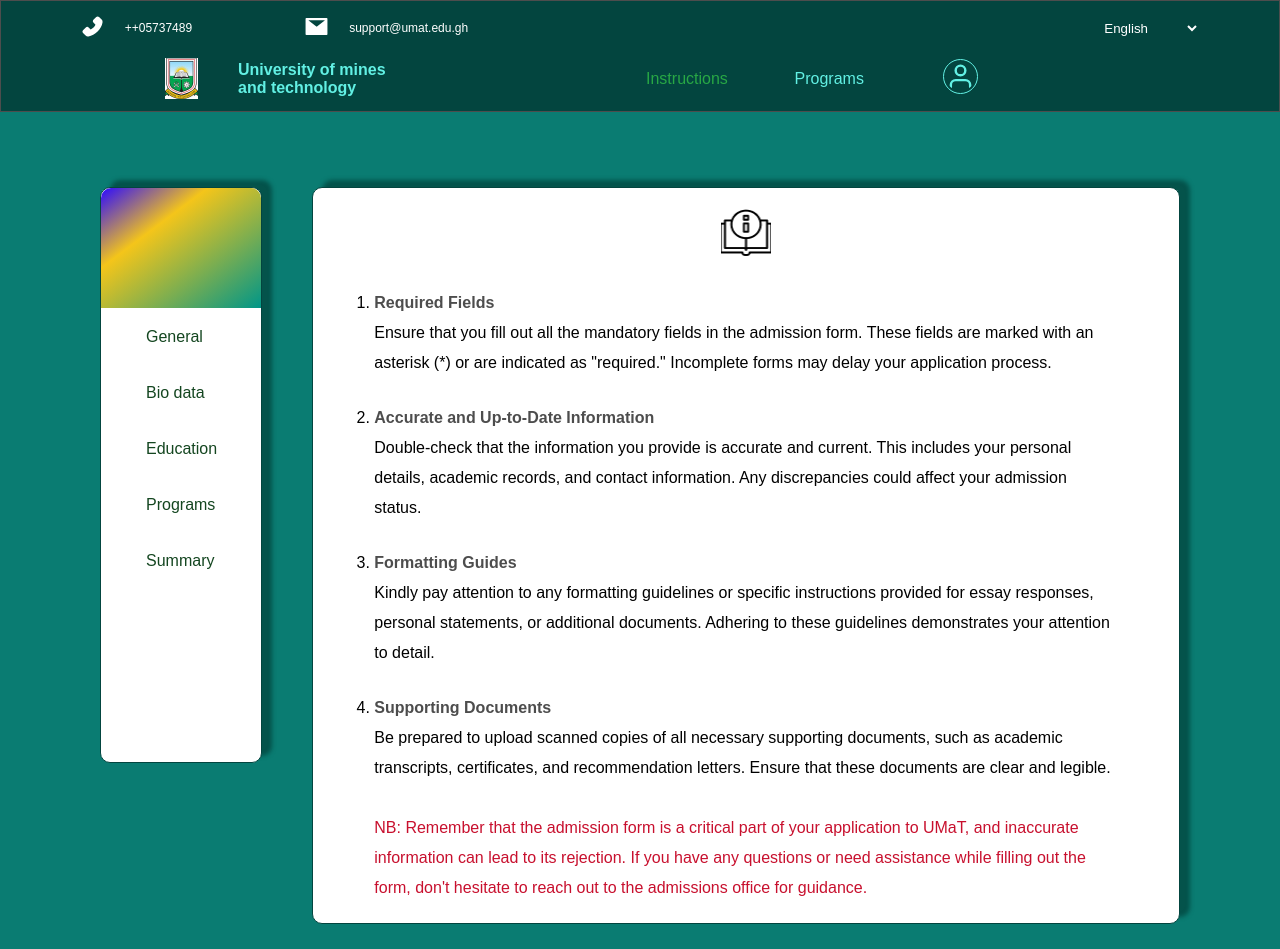
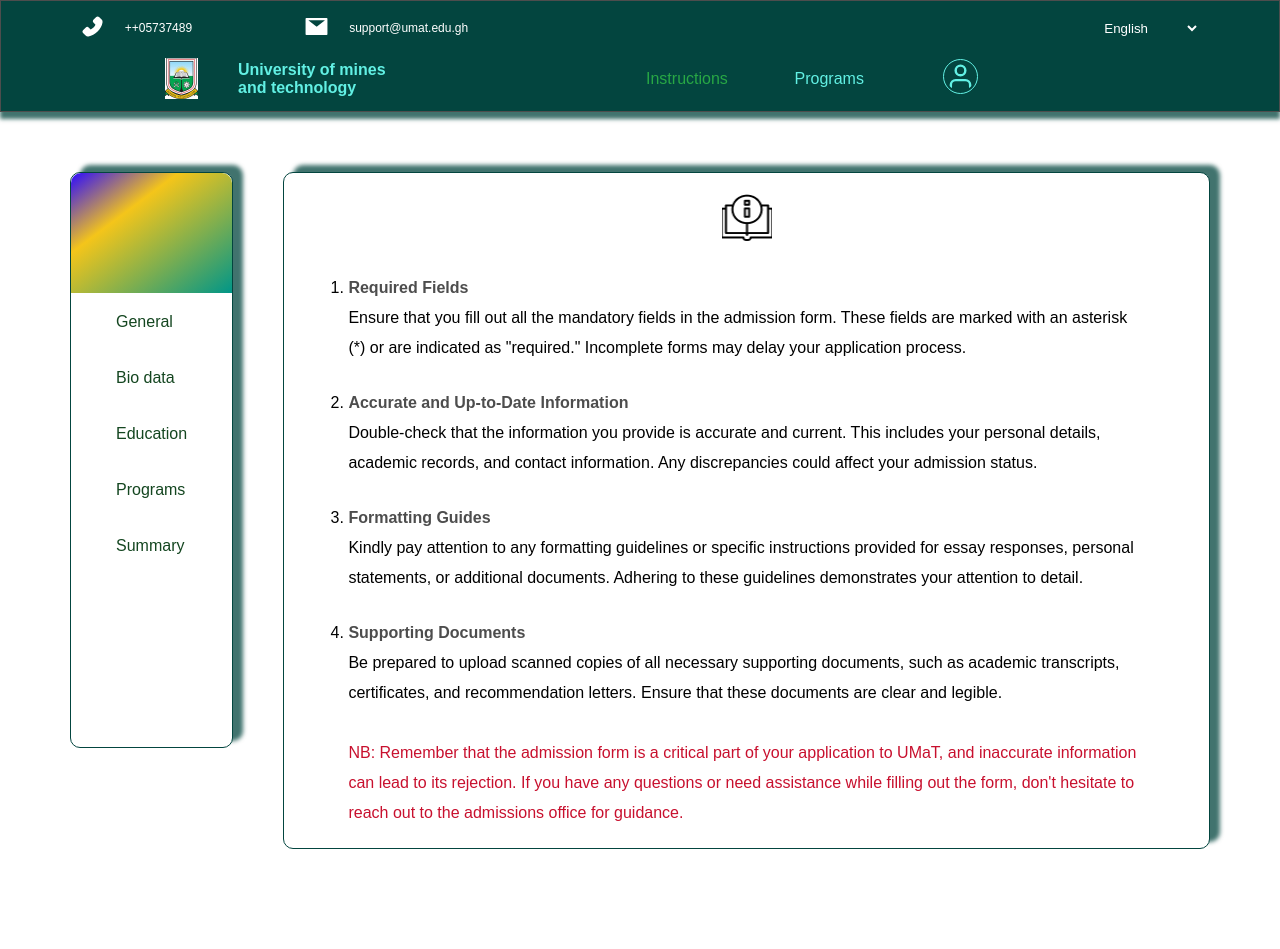
Before and after one commit to eben-arkoh-amoah/umat, a React (Create React App) app: page /umat/student/instructions in a window 1280 px wide. After the commit the page ends 859 px from the top, so only its background shows below. Built offline with nearby package versions, Linux system fonts and the light colour scheme.

Commit message:
updated the background-color

```diff
--- a/package.json
+++ b/package.json
@@ -10,9 +10,11 @@
     "@types/node": "^16.18.57",
     "@types/react": "^18.2.25",
     "@types/react-dom": "^18.2.10",
+    "i18next": "^23.5.1",
     "react": "^18.2.0",
     "react-dom": "^18.2.0",
     "react-hook-form": "^7.47.0",
+    "react-i18next": "^13.2.2",
     "react-icons": "^4.11.0",
     "react-router-dom": "^6.16.0",
     "react-scripts": "5.0.1",
--- a/src/components/Login/styles.tsx
+++ b/src/components/Login/styles.tsx
@@ -38,8 +38,9 @@
 `;
 
 export const Line = styled.div`
-  width: 2000px;
+  width: 350vh;
   border-bottom: 2px solid #62F0E4;
+  margin-top: 50px;
   transform: rotate(120deg);
 `;
 
--- a/src/pages/Landing/index.tsx
+++ b/src/pages/Landing/index.tsx
@@ -10,7 +10,7 @@
 align-items: center;
 justify-content: flex-start;
 padding: 15px 30px;
-min-height: 82.1vh;
+min-height: 83vh;
 `
 export const Landing = styled.div`
 display: flex;
--- a/src/pages/student/index.tsx
+++ b/src/pages/student/index.tsx
@@ -2,6 +2,7 @@
 import styled from "styled-components";
 import { Link, useLocation } from "react-router-dom";
 import { Outlet } from "react-router-dom";
+import { Header } from "../../components/header";
 
 export const Main = styled.main`
   display: flex;
@@ -74,6 +75,7 @@
 
   return (
     <Container>
+      <Header />
       <Main>
         <Sidebar>
           <Rainbow></Rainbow>
--- a/src/router/Router.tsx
+++ b/src/router/Router.tsx
@@ -34,7 +34,8 @@
               <Route path="payment" element={<Payment /> } />
               <Route path="successful" element={<Successful /> } />
             </Route>
-           <Route path="student" element={<Student />} >
+          </Route>
+           <Route path="/umat/student" element={<Student />} >
             <Route path="" element={<Navigate to="instructions" /> } />
             <Route path="instructions" element={<Instructions /> } />
             <Route path="general-info" element={<GeneralInfo />} />
@@ -56,7 +57,6 @@
               <Route path="programs-selection" element={<ProgramsSelection /> } />
             </Route>
             </Route>
-        </Route>
         </Routes>
       </Router>
     );
```
Also changed, not shown: 1 other file (tests, documents, lock files or other folders).
